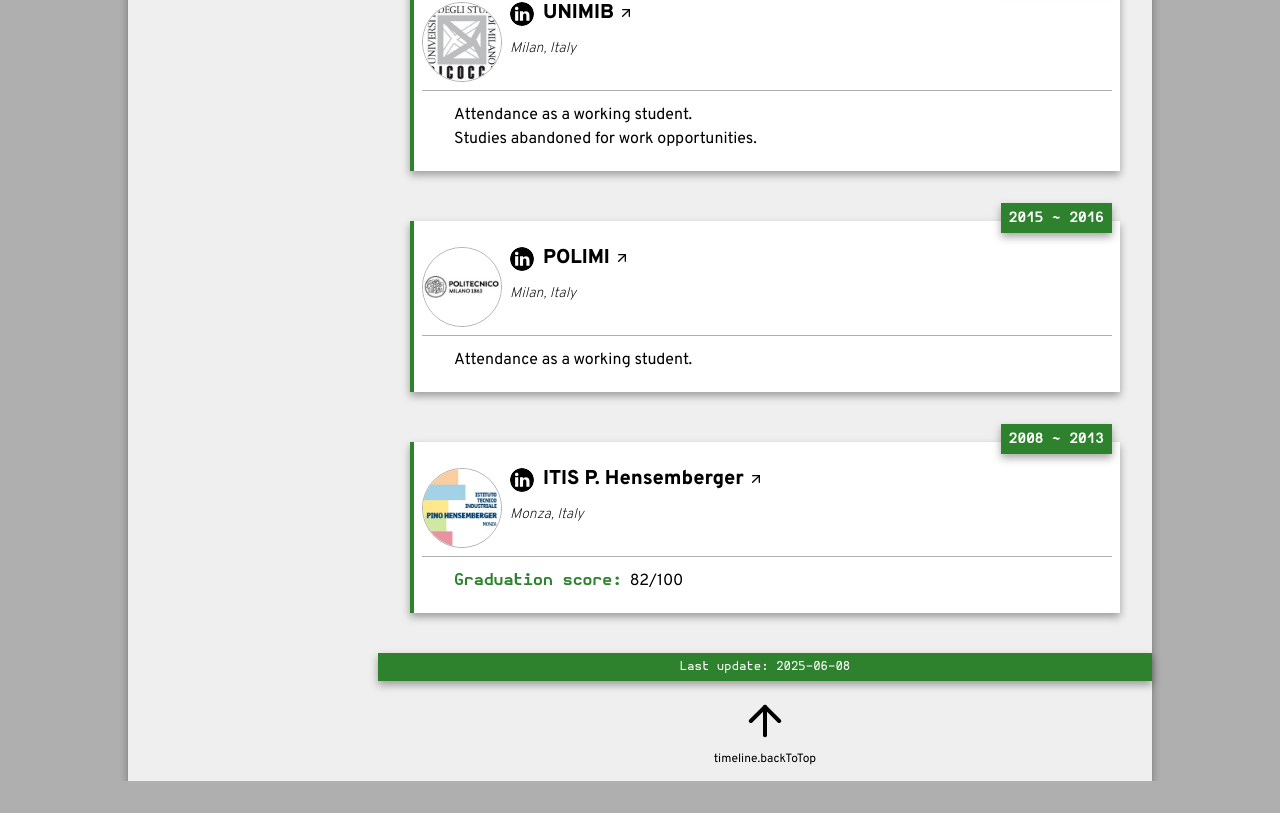
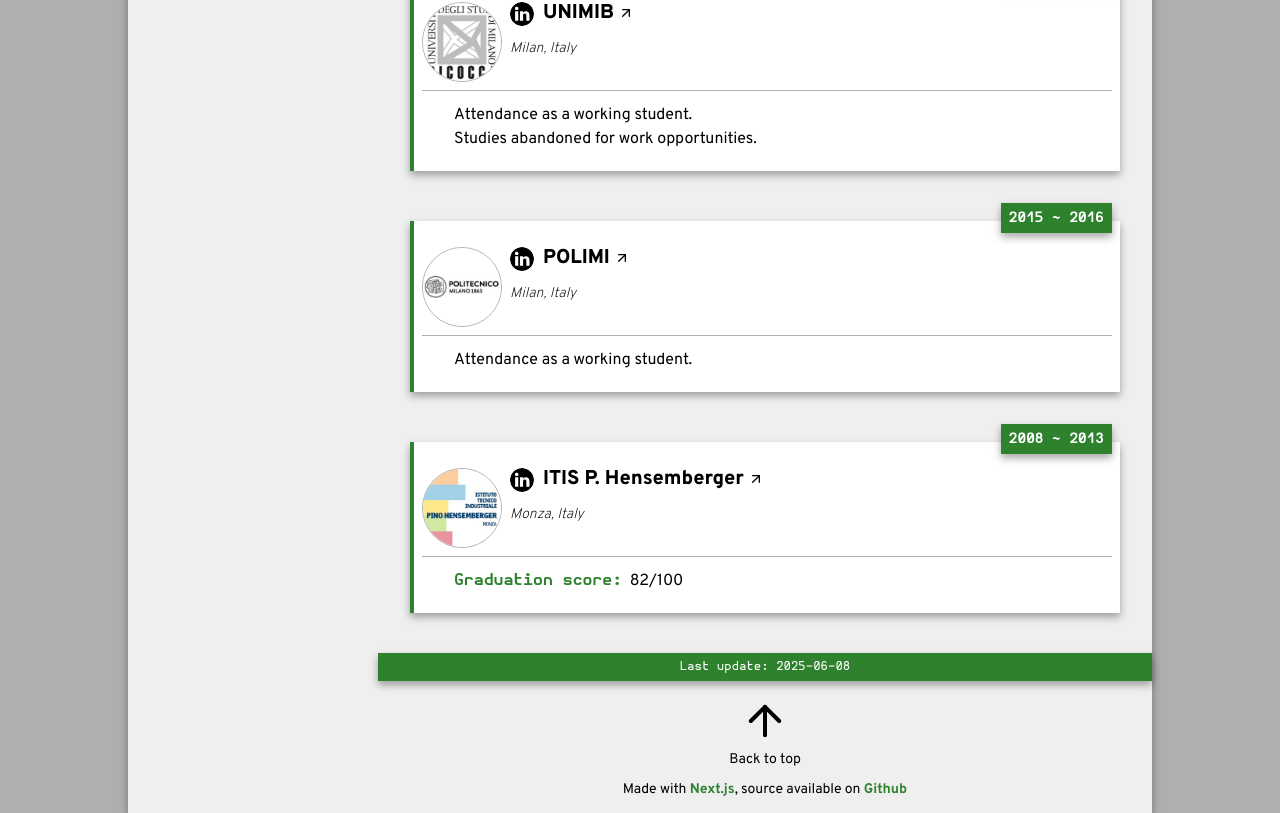
Before and after one commit to subnixr/web-cv, a Next.js app: page /en#skills in a window 1280 px wide. Shown: the part 2667-3480 px from the top of the page. Before the commit the page ends 3448 px from the top, so only its background shows below. Built offline with nearby package versions, Linux system fonts and the light colour scheme.

Commit message:
refactor footer

```diff
--- a/src/app/[locale]/page.tsx
+++ b/src/app/[locale]/page.tsx
@@ -4,8 +4,8 @@ import List from '@/components/List';
 import { fileExists, readCV } from '@/utils/cv';
 import { LOCALES } from '@/utils/i18n/config';
 import { initI18N, readTranslations } from '@/utils/i18n/server';
-import BackToTop from './ui/BackToTop';
 import CVExperiences from './ui/CVExperiences';
+import CVFooter from './ui/CVFooter';
 import CVHeader from './ui/CVHeader';
 import CVLayout from './ui/CVLayout';
 import LanguagesTable from './ui/LanguagesTable';
@@ -123,7 +123,7 @@ export default async function Page({ params }: PageProps) {
                     label={t('timeline.lastUpdate')}
                     date={new Date()}
                 />
-                <BackToTop />
+                <CVFooter />
             </Timeline>
         </CVLayout>
     );
--- a/src/app/[locale]/ui/BackToTop.tsx
+++ /dev/null
@@ -1,26 +0,0 @@
-'use client';
-
-import Icon from '@/components/base/Icon';
-import useI18N from '@/utils/i18n';
-import clsx from 'clsx';
-
-export default function BackToTop() {
-    const t = useI18N();
-
-    return (
-        <button
-            className={clsx(
-                'appearance-none outline-none',
-                'flex flex-col items-center gap-200',
-                'bg-wallpaper2 text-fg text-200 font-mono',
-                'mp-200 py-300',
-                'cursor-pointer',
-                'hover:text-primary focus:text-primary',
-            )}
-            onClick={() => window.scrollTo({ top: 0, behavior: 'smooth' })}
-        >
-            <Icon className="icon-400" type="arrow-up" />
-            <span className="font-base text-fg">{t('timeline.backToTop')}</span>
-        </button>
-    );
-}
--- /dev/null
+++ b/src/app/[locale]/ui/CVFooter.tsx
@@ -0,0 +1,42 @@
+'use client';
+
+import Icon from '@/components/base/Icon';
+import useI18N from '@/utils/i18n';
+import clsx from 'clsx';
+import scrollToSection from './scrollToSection';
+
+export default function CVFooter() {
+    const t = useI18N();
+
+    return (
+        <div
+            className={clsx(
+                'flex flex-col items-center gap-200',
+                'bg-wallpaper2 text-fg text-300 font-mono',
+                'mp-200 py-300',
+            )}
+        >
+            <button
+                className={clsx(
+                    'fit-content appearance-none outline-none',
+                    'cursor-pointer',
+                    'hover:text-primary focus:text-primary',
+                )}
+                onClick={() => scrollToSection('skills')}
+            >
+                <Icon className="icon-400" type="arrow-up" />
+            </button>
+            <div className="font-base text-fg select-none">
+                {t('timeline.footer.back')}
+            </div>
+            <div className="font-base text-fg rich-text mt-200">
+                Made with{' '}
+                <a href="https://nextjs.org/" target="_blank">
+                    Next.js
+                </a>
+                , source available on{' '}
+                <a href="https://github.com/subnixr/web-cv">Github</a>
+            </div>
+        </div>
+    );
+}
```
